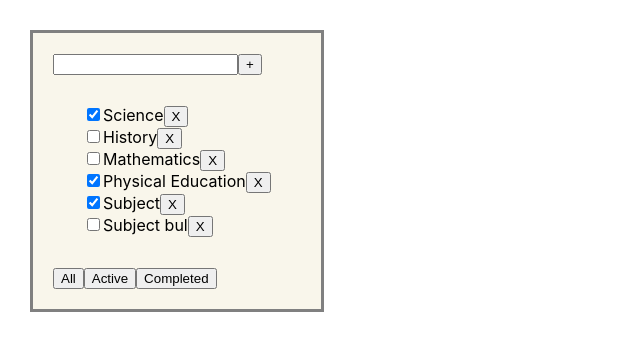
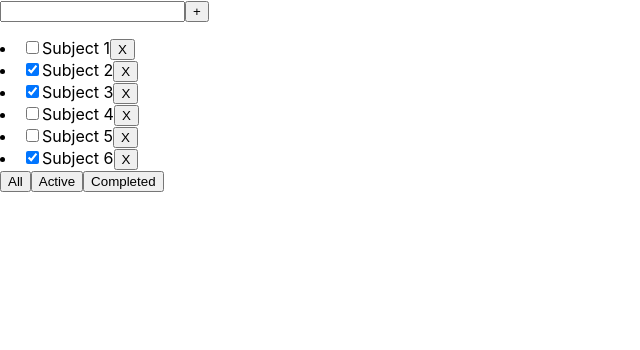
Before and after one commit to Sova42-cmd/React_Project, a React (Vite) app: page / in a window 1280 px wide. Shown: the top 350 px of the page, without its empty margins (0-640 px from the left). Built offline with nearby package versions, Linux system fonts and the light colour scheme.

Commit message:
Practicing, test

```diff
--- a/src/App.tsx
+++ b/src/App.tsx
@@ -1,60 +1,59 @@
+import ToDoList from "./ToDoList.tsx";
 import {v1} from "uuid";
-import ToDoList from "./ToDoList.tsx";
 import {useState} from "react";
 
-let firstTasks = [
-    {id: v1(), name: "Science", isDone: true},
-    {id: v1(), name: "History", isDone: false},
-    {id: v1(), name: "Mathematics", isDone: false},
-    {id: v1(), name: "Physical Education", isDone: true},
-    {id: v1(), name: "Subject", isDone: true},
-    {id: v1(), name: "Subject bul", isDone: false},
+let initialTasks = [
+    {id: v1(), name: "Subject 1", isDone: false},
+    {id: v1(), name: "Subject 2", isDone: true},
+    {id: v1(), name: "Subject 3", isDone: true},
+    {id: v1(), name: "Subject 4", isDone: false},
+    {id: v1(), name: "Subject 5", isDone: false},
+    {id: v1(), name: "Subject 6", isDone: true},
+]
 
-]
+// console.log(initialTasks)
 
 function App() {
 
-    let tasksToShow = firstTasks;
+    let tasksToChild = initialTasks
 
-    const [bottomButtons, setBottomButtons] = useState<"All" | "Active" | "Completed">("All")
+    const [buttonPick, setButtonPick] = useState<"All" | "Active" | "Completed">("All")
 
-    const [tasksToShowWithoutDelete, setTasksToShowWithoutDelete] = useState(firstTasks);
+    const [initialWithoutDelete, setInitialWithoutDelete] = useState(initialTasks)
 
-    function removeTask(taskID: any) {
-        setTasksToShowWithoutDelete(tasksToShowWithoutDelete.filter((element) => {
+    function addTask(taskName:string) {
+        setInitialWithoutDelete(
+            [
+                {id: v1(), name: taskName, isDone: false}, ...initialWithoutDelete
+            ]
+        )
+    }
+
+    function deleteTask(taskID:any) {
+        setInitialWithoutDelete(initialWithoutDelete.filter((element) => {
             return element.id !== taskID
         }))
     }
 
-    function tellingWhichButton(buttons: "All" | "Active" | "Completed") {
-        setBottomButtons(buttons)
+    function handleBottomButtons(message: "All"|"Active"|"Completed") {
+        setButtonPick(message)
     }
 
-    function addTask(taskID: any) {
-        setTasksToShowWithoutDelete(
-            [
-                {id: v1(), name: taskID, isDone: false}, ...tasksToShowWithoutDelete
-            ]
-        )
-    }
-
-    if (bottomButtons === "All") {
-        tasksToShow = tasksToShowWithoutDelete;
-    } else if (bottomButtons === "Active") {
-        tasksToShow = tasksToShowWithoutDelete.filter((element) => {
+    if (buttonPick === "All") {
+        tasksToChild = initialWithoutDelete;
+    } else if (buttonPick === "Active") {
+        tasksToChild = initialWithoutDelete.filter((element) => {
             return !element.isDone
         })
-    } else if (bottomButtons === "Completed") {
-        tasksToShow = tasksToShowWithoutDelete.filter((element) => {
+    } else if (buttonPick === "Completed") {
+        tasksToChild = initialWithoutDelete.filter((element) => {
             return element.isDone
         })
     }
 
     return (<>
 
-            <ToDoList addTaskFilter={addTask} removeTaskFilter={removeTask} tellingWhichButtonFilter={tellingWhichButton}
-                      allTasks={tasksToShow}></ToDoList>
-
+            <ToDoList addTaskFilter={addTask} deleteTaskFilter={deleteTask} handleBottomButtons={handleBottomButtons} tasksToShow={tasksToChild}/>
         </>
     )
 }
--- a/src/ToDoList.tsx
+++ b/src/ToDoList.tsx
@@ -1,55 +1,44 @@
 import {useState} from "react";
-import './ToDoList.css';
 
-function ToDoList(props: any) {
+function ToDoList(props:any) {
 
-    const [inputValue, setInputValue] = useState('')
+    const [inputValue, setInputValue] = useState('');
 
-    return (<>
-            <div className="to-do-list">
-                <input
-                    value={inputValue}
-                    onChange={(event) => setInputValue(event.target.value)}
-                    onKeyDown={(event) => {
-                        if (event.key === 'Enter') {
-                    props.addTaskFilter(inputValue)
-                        }
-                    }}
-                />
-                <button onClick={() => {
-                    props.addTaskFilter(inputValue)
-                }}>+
-                </button>
-                <ul>
+    return (
+        <div>
+         <div>
+            <input
+            value={inputValue}
+            onChange={(event) => setInputValue(event.target.value)}
+            onKeyDown={(event)=>{if (event.key === 'Enter'){
+                props.addTaskFilter(inputValue);
+            }}}
+            />
+            <button onClick={()=>{props.addTaskFilter(inputValue)}}>+</button>
 
-                    {props.allTasks.map((element: any) => {
-                        return <li>
-                            <input type='checkbox' checked={element.isDone}/>
+             <ul></ul>
+
+            {props.tasksToShow.map((element:any)=>{
+                return (
+
+                        <li>
+                            <input
+                                checked={element.isDone}
+                            type="checkbox"/>
                             {element.name}
-                            <button onClick={() => {
-                                props.removeTaskFilter(element.id)
-                            }}>X
-                            </button>
+
+                            <button onClick={()=>{props.deleteTaskFilter(element.id)}}>X</button>
                         </li>
+                )
+            })}
 
-                    })}
 
-                </ul>
-                <button onClick={() => {
-                    props.tellingWhichButtonFilter("All")
-                }}>All
-                </button>
-                <button onClick={() => {
-                    props.tellingWhichButtonFilter("Active")
-                }}>Active
-                </button>
-                <button onClick={() => {
-                    props.tellingWhichButtonFilter("Completed")
-                }}>Completed
-                </button>
-            </div>
-        </>
+            <button onClick={()=>{props.handleBottomButtons("All")}}>All</button>
+            <button onClick={()=>{props.handleBottomButtons("Active")}}>Active</button>
+            <button onClick={()=>{props.handleBottomButtons("Completed")}}>Completed</button>
+        </div>
+        <div></div>
+    </div>
     )
 }
-
 export default ToDoList
```
